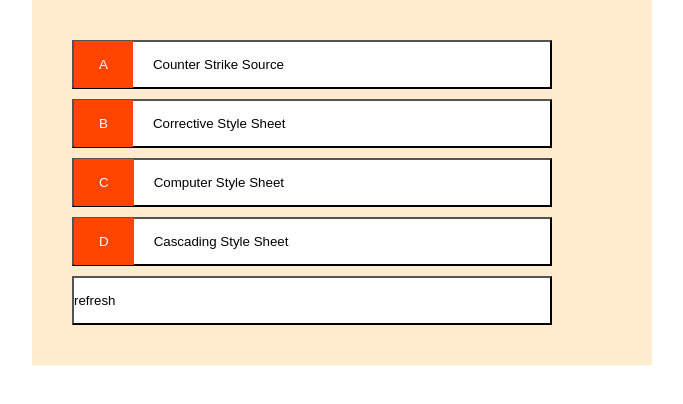
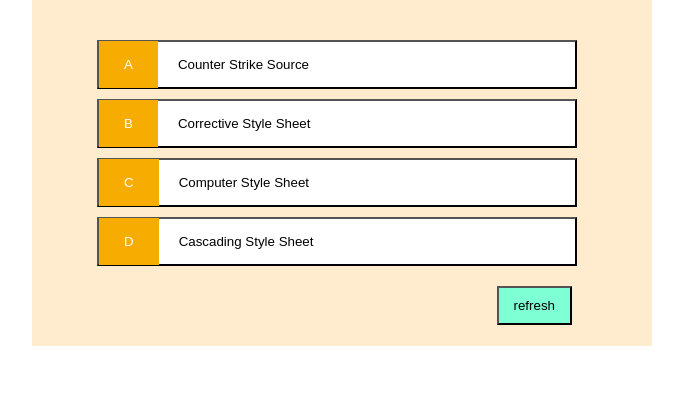
Before and after one commit to Ajaykumar5757/quiz-app-using-html-css-javascript, a plain HTML site: page index.html in a window 1280 px wide. Shown: the part 260-664 px from the top of the page, without its empty margins (298-981 px from the left). Drawn offline with Linux system fonts and the light colour scheme.

Commit message:
Update style.css

```diff
--- a/style/style.css
+++ b/style/style.css
@@ -2,25 +2,25 @@
     margin: 100px auto;
     max-width: 600px;
     background-color:blanchedalmond;
-    padding-bottom: 40px;
+    padding-bottom: 80px;
     padding-left: 20px;
     padding-top:30px;
 }
 
 .option{
-    background-color: orangered;
+    background-color: rgb(246, 172, 0);
     color: white;
     padding: 16px 25px;
-    border-color: orangered;
+    border-color: rgb(246, 172, 0);
 }
 
-button{
+.btn{
     margin-top:10px;
     padding: 15px 10px 15px 0px;
     width: 80%;
     text-align:left;
     background-color: white;
-    margin-left:20px;
+    margin-left:45px;
 }
 
 h2{
@@ -29,5 +29,12 @@ h2{
 
 .values{
     margin-left:20px;
-    font-size: px;
 }
+
+.btn1{
+    float: right;
+    margin-right:80px;
+    margin-top:20px;
+    padding: 10px 15px;
+    background-color: aquamarine;
+}
```
